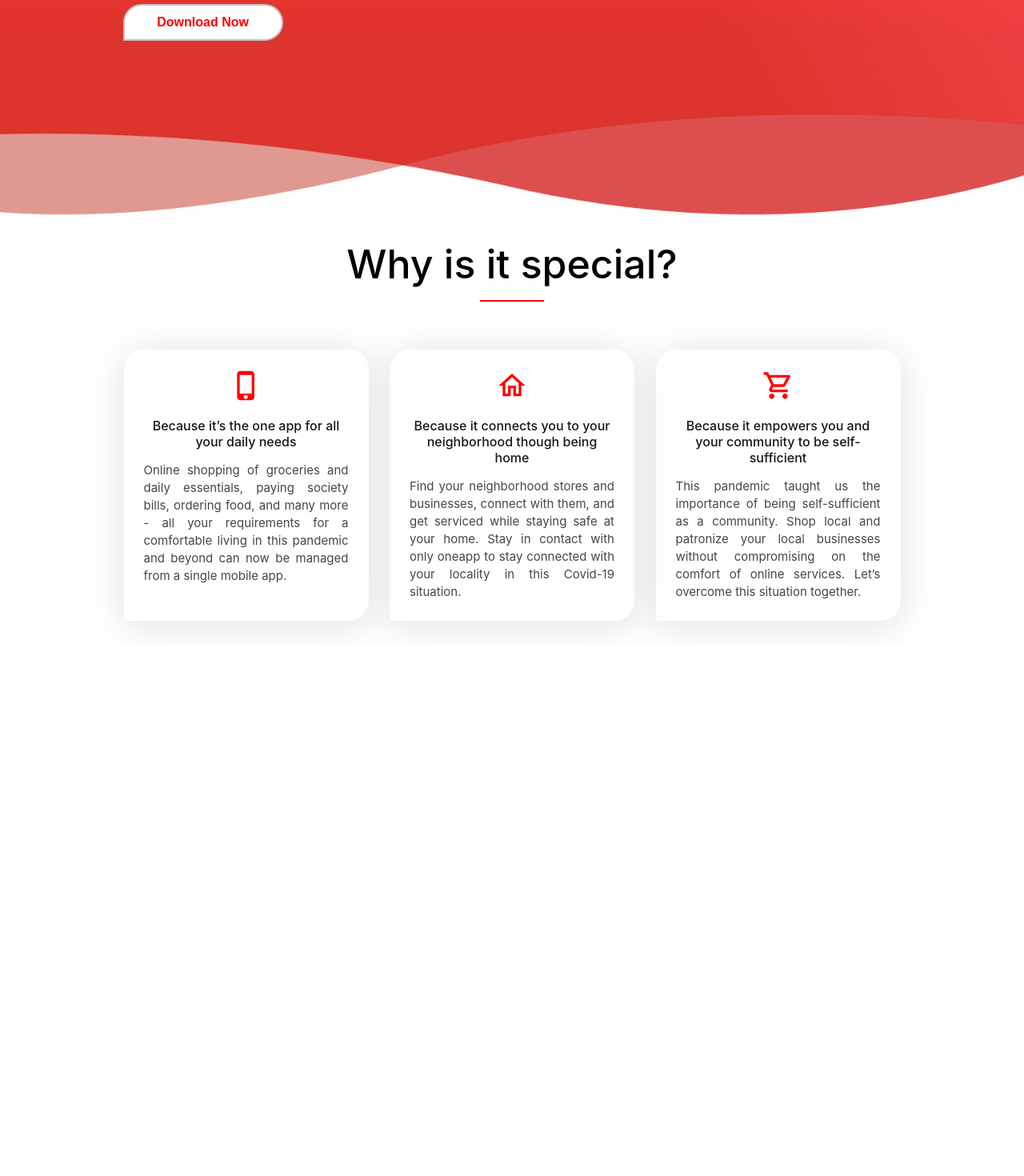
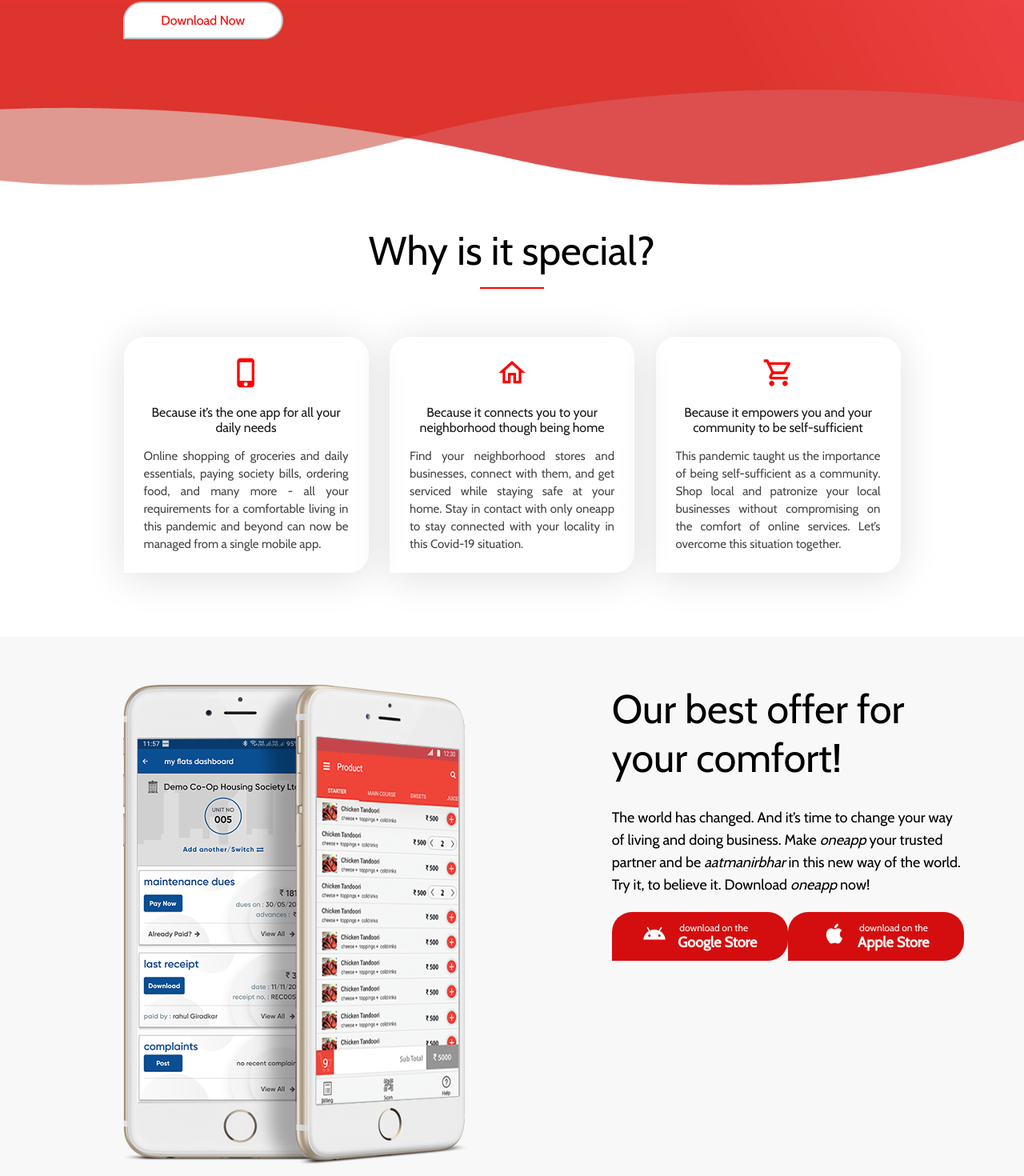
Before and after one commit to iamanandpaul/cubeoneapp, a React (Create React App) app: page / in a window 1280 px wide. Shown: the part 530-2000 px from the top of the page at 80% size. Before the commit the page ends 1336 px from the top, so only its background shows below. Built offline with nearby package versions, Linux system fonts and the light colour scheme.

Commit message:
header fixed

```diff
--- a/public/index.html
+++ b/public/index.html
@@ -10,6 +10,14 @@
       content="Web site created using create-react-app"
     />
     <link rel="apple-touch-icon" href="%PUBLIC_URL%/logo192.png" />
+    <link rel="preconnect" href="https://fonts.gstatic.com" />
+    <link rel="preconnect" href="https://fonts.gstatic.com" />
+    <link rel="preconnect" href="https://fonts.gstatic.com" />
+    <link rel="preconnect" href="https://fonts.gstatic.com" />
+    <link
+      href="https://fonts.googleapis.com/css2?family=Cabin&display=swap"
+      rel="stylesheet"
+    />
     <!--
       manifest.json provides metadata used when your web app is installed on a
       user's mobile device or desktop. See https://developers.google.com/web/fundamentals/web-app-manifest/
--- a/src/App.css
+++ b/src/App.css
@@ -1,4 +1,5 @@
 * {
   margin: 0;
   padding: 0;
+  font-family: "Cabin", sans-serif;
 }
--- a/src/Components/About/About.js
+++ b/src/Components/About/About.js
@@ -1,12 +1,15 @@
 import React from "react";
 import "./About.scss";
 import Box from "../Box/Box";
+import Title from "../Title/Title";
+import aboutimage from "../../assets/bg-img/about.png";
+import Button from "../Button/Button";
 
 function About() {
   return (
     <div className="about">
-      <h1>Why is it special?</h1>
-      <div className="about__line"></div>
+      <div className="about__first">
+        <Title heading="Why is it special?" />
         <div className="about__box">
           <Box
             image="PhoneIphoneIcon"
@@ -30,6 +33,33 @@
           />
         </div>
       </div>
+      <div className="about__second">
+        <img src={aboutimage} alt="About" />
+        <div className="about__secondcontents">
+          <h1>Our best offer for your comfort!</h1>
+          <p>
+            The world has changed. And it’s time to change your way of living
+            and doing business. Make <em>oneapp</em> your trusted partner and be
+            <em> aatmanirbhar</em> in this new way of the world. Try it, to
+            believe it. Download <em>oneapp</em> now!
+          </p>
+          <div className="about__buttons">
+            <Button
+              display="button__about"
+              img="AndroidIcon"
+              title="download on the"
+              app="Google Store"
+            />
+            <Button
+              display="button__about"
+              img="AppleIcon"
+              title="download on the"
+              app="Apple Store"
+            />
+          </div>
+        </div>
+      </div>
+    </div>
   );
 }
 
--- a/src/Components/About/About.scss
+++ b/src/Components/About/About.scss
@@ -1,21 +1,10 @@
 .about {
+    .about__first {
         display: flex;
         flex-direction: column;
         width: 100vw;
         align-items: center;
-    margin: 30px 0;
-
-    & > h1 {
-        font-size: 50px;
-        font-weight: 500;
-        padding-bottom: 15px;
-    }
-
-    .about__line {
-        background-color: red;
-        height: 2px;
-        width: 80px;
-    }
+        margin: 50px 0 80px 0;
 
         .about__box {
             margin-top: 60px;
@@ -25,6 +14,41 @@
         }
     }
 
+    .about__second {
+        display: flex;
+        justify-content: space-around;
+        padding: 60px 12vw;
+        background-color: rgb(248, 248, 248);
+
+        & > img {
+            width: 432px;
+            height: 600px;
+            margin-right: 14vw;
+        }
+
+        .about__secondcontents {
+            display: flex;
+            flex-direction: column;
+
+            & > h1 {
+                font-size: 50px;
+                font-weight: 550;
+                margin-bottom: 30px;
+            }
+
+            & > p {
+                font-size: 18px;
+                line-height: 28px;
+            }
+
+            .about__buttons {
+                display: flex;
+                margin-top: 20px;
+                justify-content: space-between;
+            }
+        }
+    }
+}
 @media only screen and (max-width: 1000px) {
     .about {
         .about__box {
@@ -47,13 +71,3 @@
         }
     }
 }
-
-@media only screen and (max-width: 380px) {
-    .about {
-        & > h1 {
-            font-size: 40px;
-            font-weight: 500;
-            padding-bottom: 15px;
-        }
-    }
-}
--- a/src/Components/Button/Button.js
+++ b/src/Components/Button/Button.js
@@ -1,8 +1,22 @@
 import React from "react";
 import "./Button.scss";
+import AndroidIcon from "@material-ui/icons/Android";
+import AppleIcon from "@material-ui/icons/Apple";
 
-function Button({ title, display }) {
-  return <button className={display}>{title}</button>;
+function Button({ img, title, display, app }) {
+  return (
+    <button className={display}>
+      {img === "AndroidIcon" ? (
+        <AndroidIcon className="button__icons" />
+      ) : img === "AppleIcon" ? (
+        <AppleIcon className="button__icons" />
+      ) : null}
+      <div>
+        <h6>{title}</h6>
+        <h5>{app}</h5>
+      </div>
+    </button>
+  );
 }
 
 export default Button;
--- a/src/Components/Button/Button.scss
+++ b/src/Components/Button/Button.scss
@@ -3,12 +3,16 @@
     border-radius: 25px 25px 25px 0;
     border: solid 2px rgb(194, 194, 194);
     background-color: white;
-    font-size: 16px;
-    font-weight: 550;
-    color: red;
     transition: all 0.5s ease;
     width: 200px;
+    outline: none;
     animation: button 2s;
+
+    & > div > h6 {
+        font-size: 16px;
+        font-weight: 550;
+        color: red;
+    }
 
     @keyframes button {
         0% {
@@ -21,11 +25,73 @@
         }
     }
 }
-
 .button__home:hover {
     cursor: pointer;
-    color: white;
     background-color: red;
     transition: all 0.5s ease;
     border-color: white;
+
+    & > div > h6 {
+        color: white;
+    }
 }
+
+.button__about {
+    display: flex;
+    justify-content: center;
+    padding: 12px 15px;
+    border-radius: 25px 25px 25px 0;
+    border: none;
+    background-color: rgb(212, 14, 14);
+    transition: all 0.5s ease;
+    width: 220px;
+    outline: none;
+
+    .button__icons {
+        color: white;
+        width: 30px;
+        height: 30px;
+        margin-right: 14px;
+    }
+
+    & > div {
+        display: flex;
+        flex-direction: column;
+        align-items: flex-start;
+
+        & > h6 {
+            font-size: 12px;
+            font-weight: 550;
+            color: white;
+            margin-left: 2px;
+        }
+
+        & > h5 {
+            font-size: 18px;
+            font-weight: 600;
+            color: white;
+        }
+    }
+}
+.button__about:hover {
+    cursor: pointer;
+    transition: all 0.5s ease;
+    animation: jump 2s ease;
+
+    @keyframes jump {
+        0% {
+            transform: translateY(2px);
+            opacity: 0.9;
+        }
+        100% {
+            transform: translateY(0);
+            opacity: 1;
+        }
+    }
+    .button__icons {
+        color: white;
+        width: 30px;
+        height: 30px;
+        margin-right: 14px;
+    }
+}
--- a/src/Components/Header/Header.scss
+++ b/src/Components/Header/Header.scss
@@ -7,6 +7,7 @@
     top: 0;
     z-index: 100;
     background-color: white;
+    height: 75px;
 
     .header__logo {
         margin: 1vh 0 1vh 8vw;
@@ -62,7 +63,7 @@
             border-radius: 5px;
             height: 88vh;
             position: absolute;
-            top: 12vh;
+            top: 75px;
             right: -100%;
             opacity: 1;
             transition: all 0.5s ease;
--- a/src/Components/Home/Home.scss
+++ b/src/Components/Home/Home.scss
@@ -6,7 +6,7 @@
     background-position: center;
     background-repeat: no-repeat;
     background-size: cover;
-    height: 100vh;
+    height: fit-content;
     background-image: url(../../assets/bg-img/welcome-bg.jpg);
 
     .home__contents {
@@ -15,6 +15,7 @@
         color: white;
         padding-top: 22vh;
         padding-left: 12vw;
+        padding-bottom: 23vh;
 
         & > h2 {
             position: absolute;
--- /dev/null
+++ b/src/Components/Title/Title.js
@@ -0,0 +1,13 @@
+import React from "react";
+import "./Title.scss";
+
+function Title({ heading }) {
+  return (
+    <div className="title">
+      <h1 className="title__heading">{heading}</h1>
+      <div className="about__line"></div>
+    </div>
+  );
+}
+
+export default Title;
--- /dev/null
+++ b/src/Components/Title/Title.scss
@@ -0,0 +1,27 @@
+.title {
+    display: flex;
+    flex-direction: column;
+    align-items: center;
+
+    .title__heading {
+        font-size: 50px;
+        font-weight: 500;
+        padding-bottom: 15px;
+    }
+
+    .about__line {
+        background-color: red;
+        height: 2px;
+        width: 80px;
+    }
+}
+
+@media only screen and (max-width: 380px) {
+    .title {
+        .title__heading {
+            font-size: 40px;
+            font-weight: 500;
+            padding-bottom: 15px;
+        }
+    }
+}
```
Also changed, not shown: 1 other file (tests, documents, lock files or other folders). Lines whose indentation alone changed are shown as unchanged.
